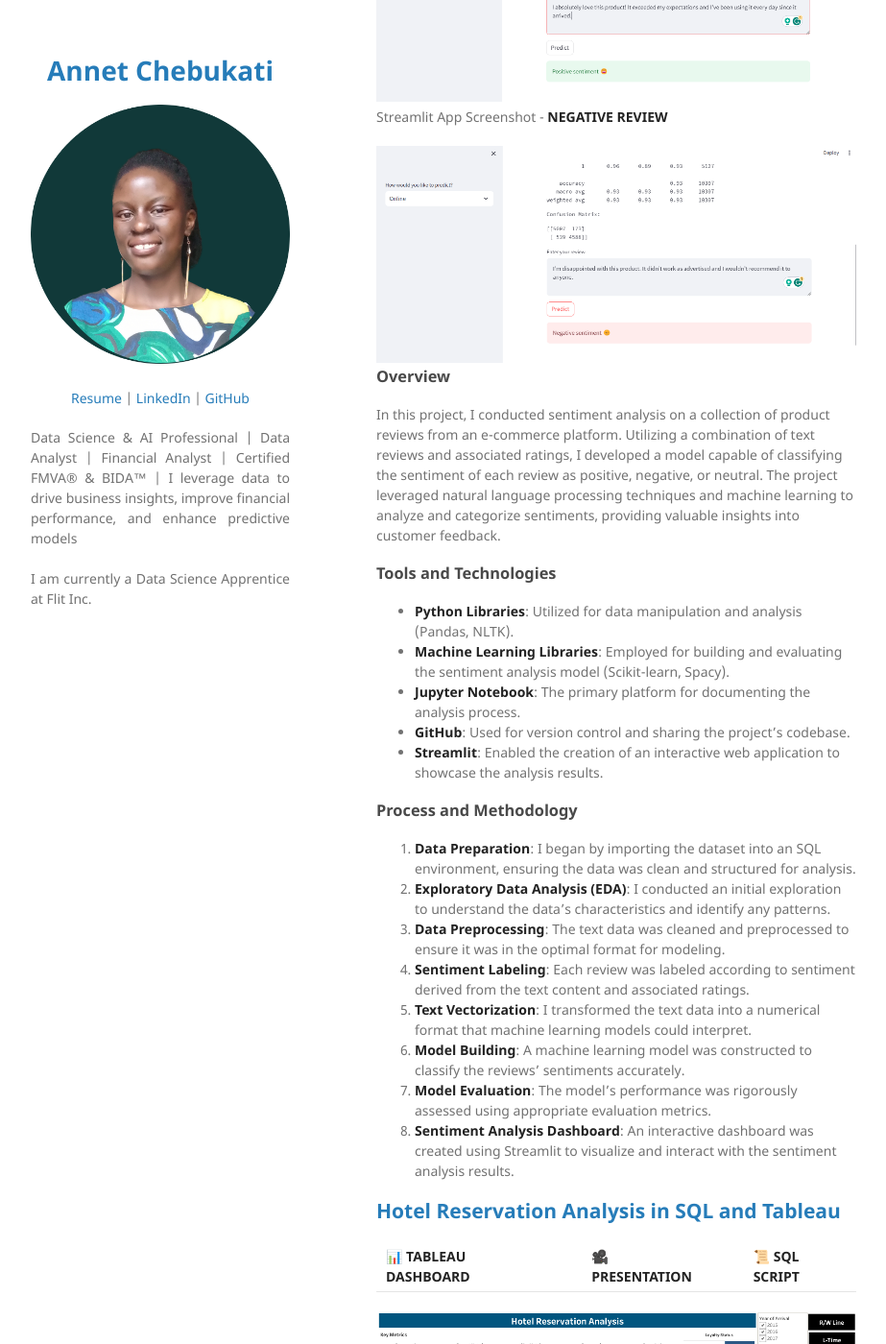
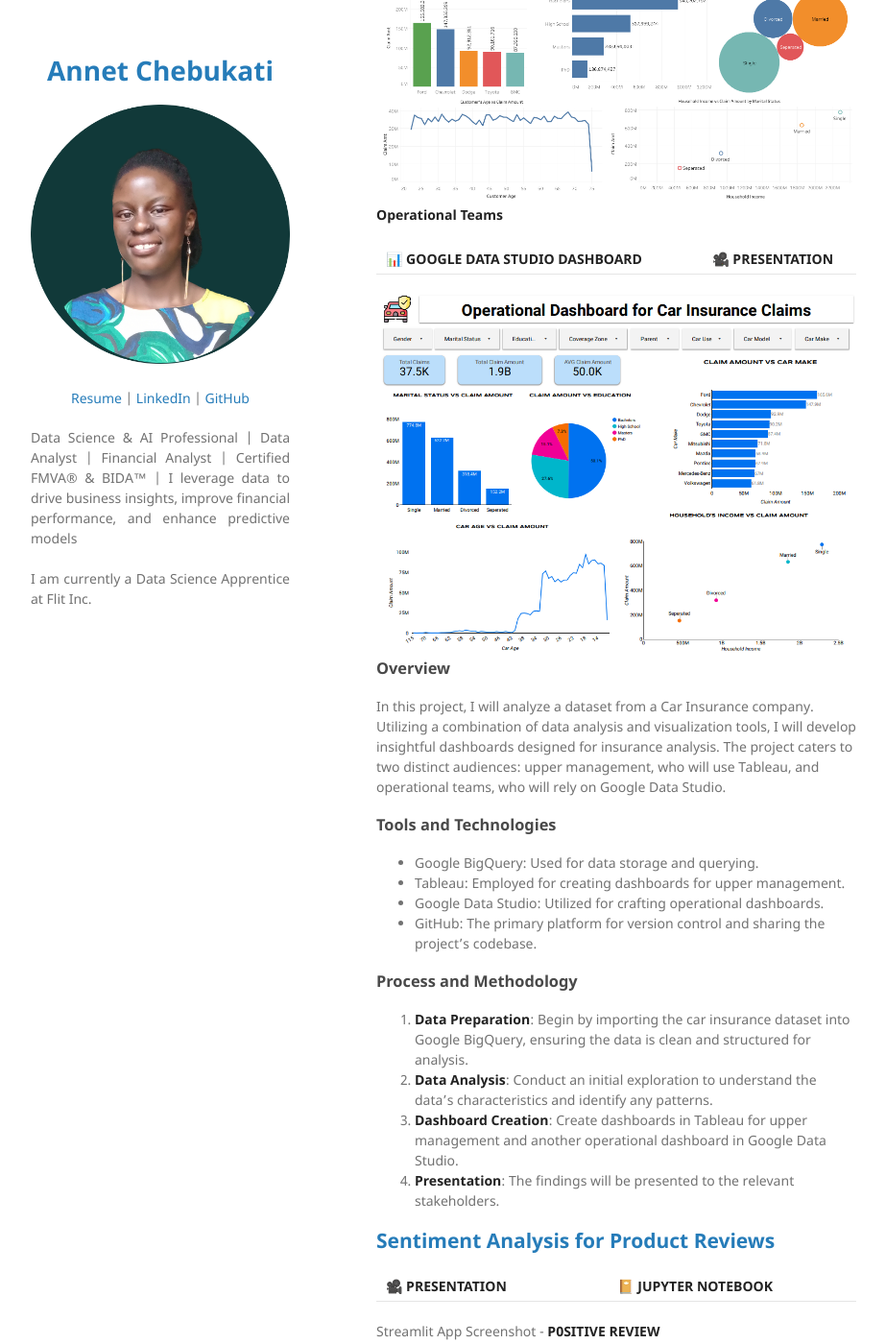
Before and after one commit to Annet-Chebukati/Data_Science_Analysis_Portfolio, a Jekyll site: the page built from index.md, in a window 1280 px wide and 1400 px high, scrolled down 470 px. Shown: the whole window at 96% size, without its empty margins (178-1101 px from the left). Built offline with Jekyll 4.4.1, drawn with Linux system fonts in a browser that asks for light colours; our own code applies the rules of GitHub Pages for plain Markdown files; some of the changed text lies outside the part shown.

Commit message:
Update index.md

```diff
--- a/index.md
+++ b/index.md
@@ -3,6 +3,35 @@
 ---
 
 # **APPRENTICESHIP PROJECTS**
+
+## [Car Insurance Analysis with BigQuery, Tableau, and Google Data Studio](https://github.com/Annet-Chebukati/Flit_inc_Apprenticeship/tree/master/DataScienceandAIprojects/Car_Insurance_Analysis)
+
+**Upper Management**
+
+[**📊 TABLEAU DASHBOARD**](https://public.tableau.com/views/CarInsuranceAnalysis_17042135260620/Dashboard?:language=en-US&:display_count=n&:origin=viz_share_link)  ||  [**🎥 PRESENTATION**](https://github.com/Annet-Chebukati/Flit_inc_Apprenticeship/blob/master/DataScienceandAIprojects/Car_Insurance_Analysis/Upper%20Management%20Dashboard%20Presentation.pdf)
+
+<center><img src="Images/UM Dashboard.png"/></center>
+
+**Operational Teams**
+
+[**📊 GOOGLE DATA STUDIO DASHBOARD**](https://lookerstudio.google.com/reporting/14ab11f1-8f88-4602-8319-66aff18c737b)  ||  [**🎥 PRESENTATION**](https://github.com/Annet-Chebukati/Flit_inc_Apprenticeship/blob/master/DataScienceandAIprojects/Car_Insurance_Analysis/Operational%20Dashboard%20Presentation.pdf)
+
+<center><img src="Images/Operational DB.png"/></center>
+
+### Overview
+In this project, I will analyze a dataset from a Car Insurance company. Utilizing a combination of data analysis and visualization tools, I will develop insightful dashboards designed for insurance analysis. The project caters to two distinct audiences: upper management, who will use Tableau, and operational teams, who will rely on Google Data Studio.
+
+### Tools and Technologies
+- Google BigQuery: Used for data storage and querying.
+- Tableau: Employed for creating dashboards for upper management.
+- Google Data Studio: Utilized for crafting operational dashboards.
+- GitHub: The primary platform for version control and sharing the project's codebase.
+
+### Process and Methodology
+1. **Data Preparation**: Begin by importing the car insurance dataset into Google BigQuery, ensuring the data is clean and structured for analysis.
+2. **Data Analysis**: Conduct an initial exploration to understand the data's characteristics and identify any patterns.
+3. **Dashboard Creation**: Create dashboards in Tableau for upper management and another operational dashboard in Google Data Studio.
+4. **Presentation**: The findings will be presented to the relevant stakeholders.
 
 ## [Sentiment Analysis for Product Reviews](https://github.com/Annet-Chebukati/Flit_inc_Apprenticeship/tree/master/DataScienceandAIprojects/Sentiment_Analysis_for_Product_Reviews)
 
```
